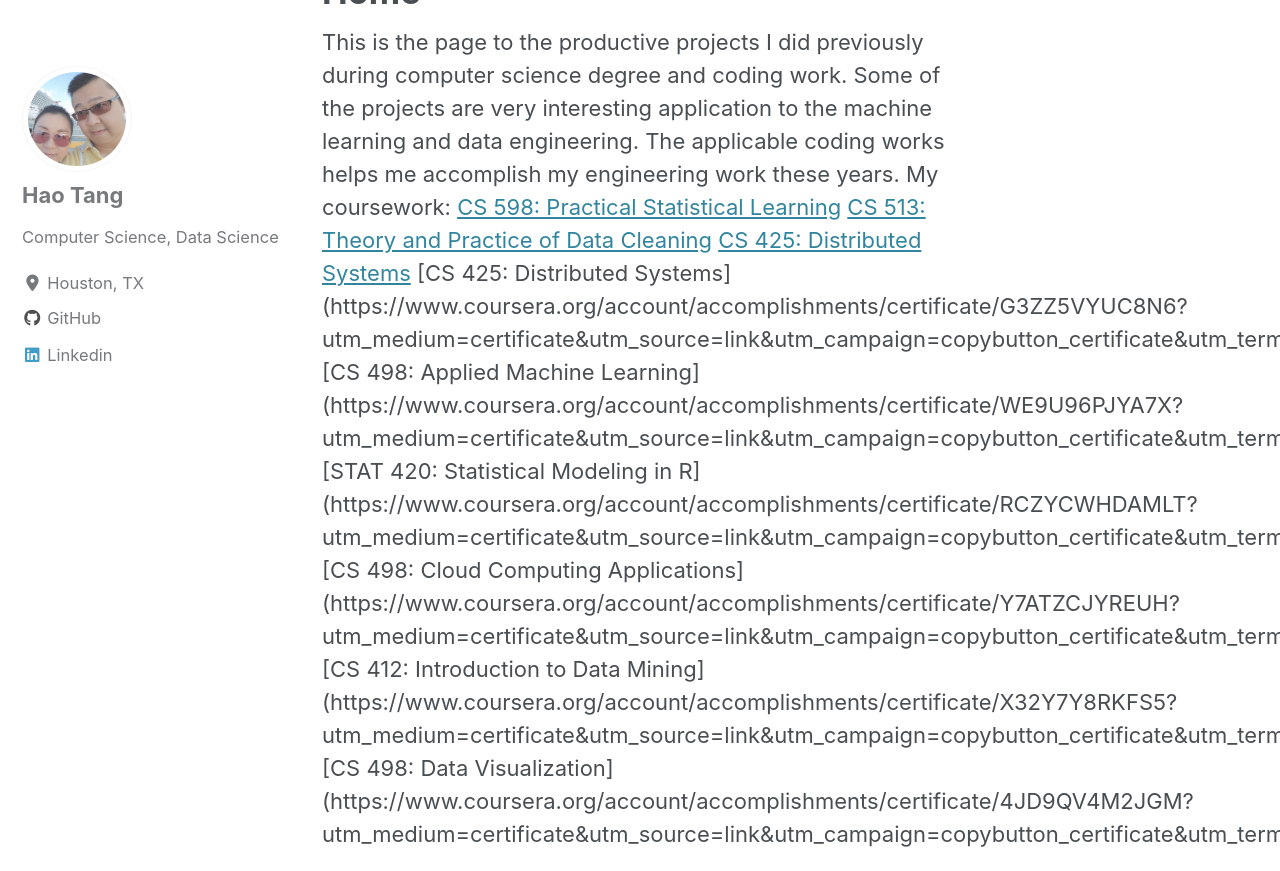
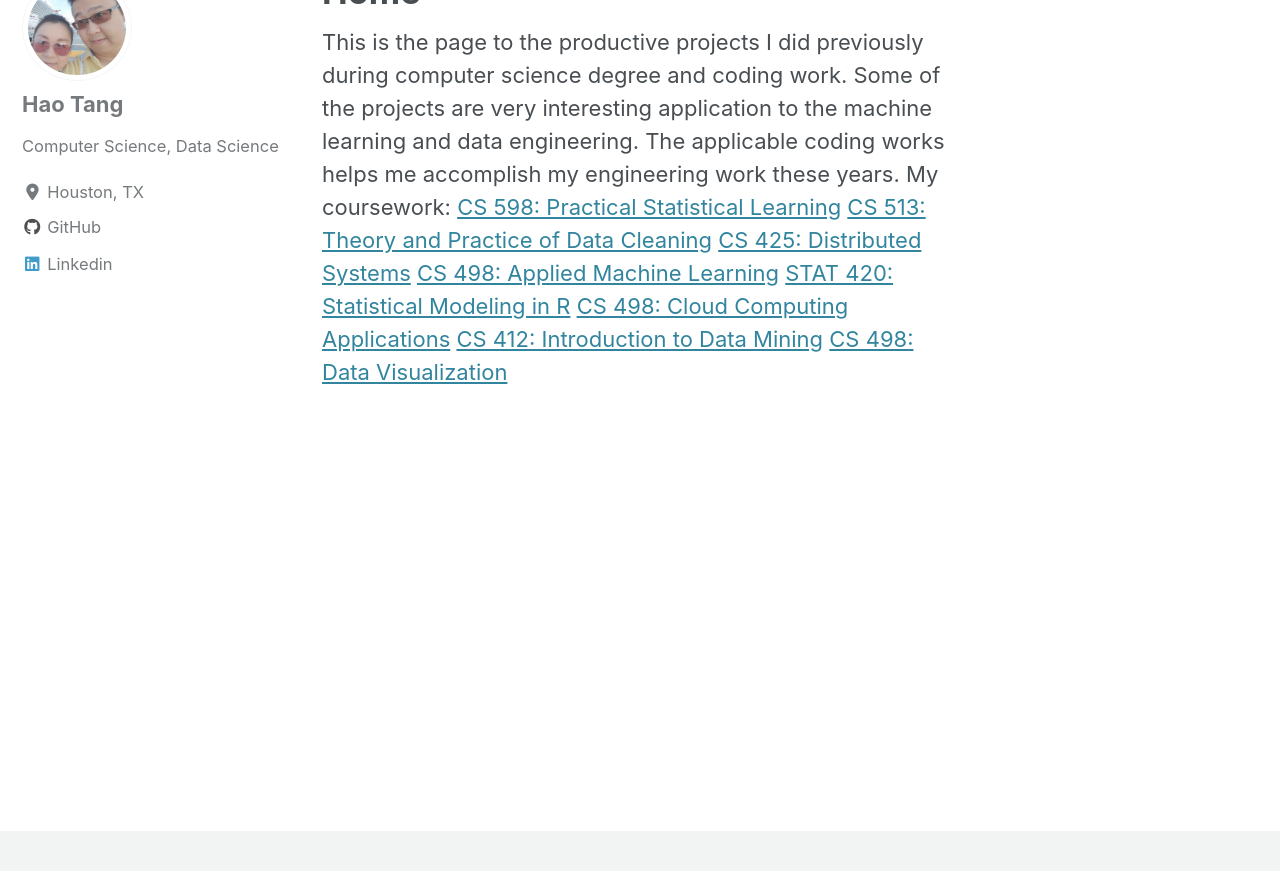
Before and after one commit to tanghao205/tanghao205.github.io, a Jekyll site: the page built from index.html, in a window 1280 px wide and 900 px high, scrolled down 648 px, cut to the strip 0-871 px from the top of the window. Built offline with Jekyll 4.4.1, drawn with Linux system fonts in a browser that asks for light colours; cached includes are drawn as plain includes; nearby versions of some CDN libraries; the list of posts is cut into pages by our own code.

Commit message:
Update index.html

```diff
--- a/index.html
+++ b/index.html
@@ -19,16 +19,12 @@ My coursework:
 
 <a href="https://www.coursera.org/account/accomplishments/certificate/G3ZZ5VYUC8N6?utm_medium=certificate&utm_source=link&utm_campaign=copybutton_certificate&utm_term=long">CS 425: Distributed Systems</a>
 
+<a href="https://www.coursera.org/account/accomplishments/certificate/WE9U96PJYA7X?utm_medium=certificate&utm_source=link&utm_campaign=copybutton_certificate&utm_term=long">CS 498: Applied Machine Learning</a>
 
+<a href="https://www.coursera.org/account/accomplishments/certificate/RCZYCWHDAMLT?utm_medium=certificate&utm_source=link&utm_campaign=copybutton_certificate&utm_term=long">STAT 420: Statistical Modeling in R</a>
 
-[CS 425: Distributed Systems](https://www.coursera.org/account/accomplishments/certificate/G3ZZ5VYUC8N6?utm_medium=certificate&utm_source=link&utm_campaign=copybutton_certificate&utm_term=long)
+<a href="https://www.coursera.org/account/accomplishments/certificate/Y7ATZCJYREUH?utm_medium=certificate&utm_source=link&utm_campaign=copybutton_certificate&utm_term=long">CS 498: Cloud Computing Applications</a>
 
-[CS 498: Applied Machine Learning](https://www.coursera.org/account/accomplishments/certificate/WE9U96PJYA7X?utm_medium=certificate&utm_source=link&utm_campaign=copybutton_certificate&utm_term=long)
+<a href="https://www.coursera.org/account/accomplishments/certificate/X32Y7Y8RKFS5?utm_medium=certificate&utm_source=link&utm_campaign=copybutton_certificate&utm_term=long">CS 412: Introduction to Data Mining</a>
 
-[STAT 420: Statistical Modeling in R](https://www.coursera.org/account/accomplishments/certificate/RCZYCWHDAMLT?utm_medium=certificate&utm_source=link&utm_campaign=copybutton_certificate&utm_term=long)
-
-[CS 498: Cloud Computing Applications](https://www.coursera.org/account/accomplishments/certificate/Y7ATZCJYREUH?utm_medium=certificate&utm_source=link&utm_campaign=copybutton_certificate&utm_term=long)
-
-[CS 412: Introduction to Data Mining](https://www.coursera.org/account/accomplishments/certificate/X32Y7Y8RKFS5?utm_medium=certificate&utm_source=link&utm_campaign=copybutton_certificate&utm_term=long)
-
-[CS 498: Data Visualization](https://www.coursera.org/account/accomplishments/certificate/4JD9QV4M2JGM?utm_medium=certificate&utm_source=link&utm_campaign=copybutton_certificate&utm_term=long)
+<a href="https://www.coursera.org/account/accomplishments/certificate/4JD9QV4M2JGM?utm_medium=certificate&utm_source=link&utm_campaign=copybutton_certificate&utm_term=long">CS 498: Data Visualization</a>
```
